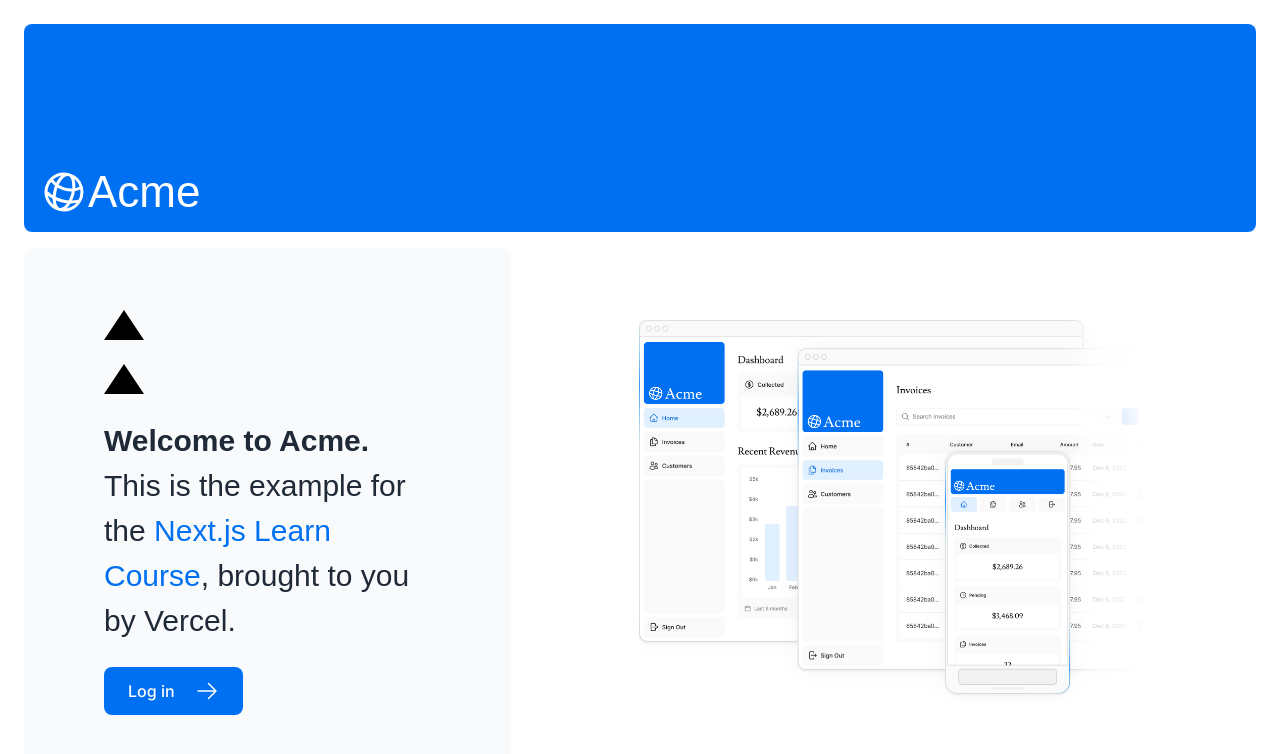
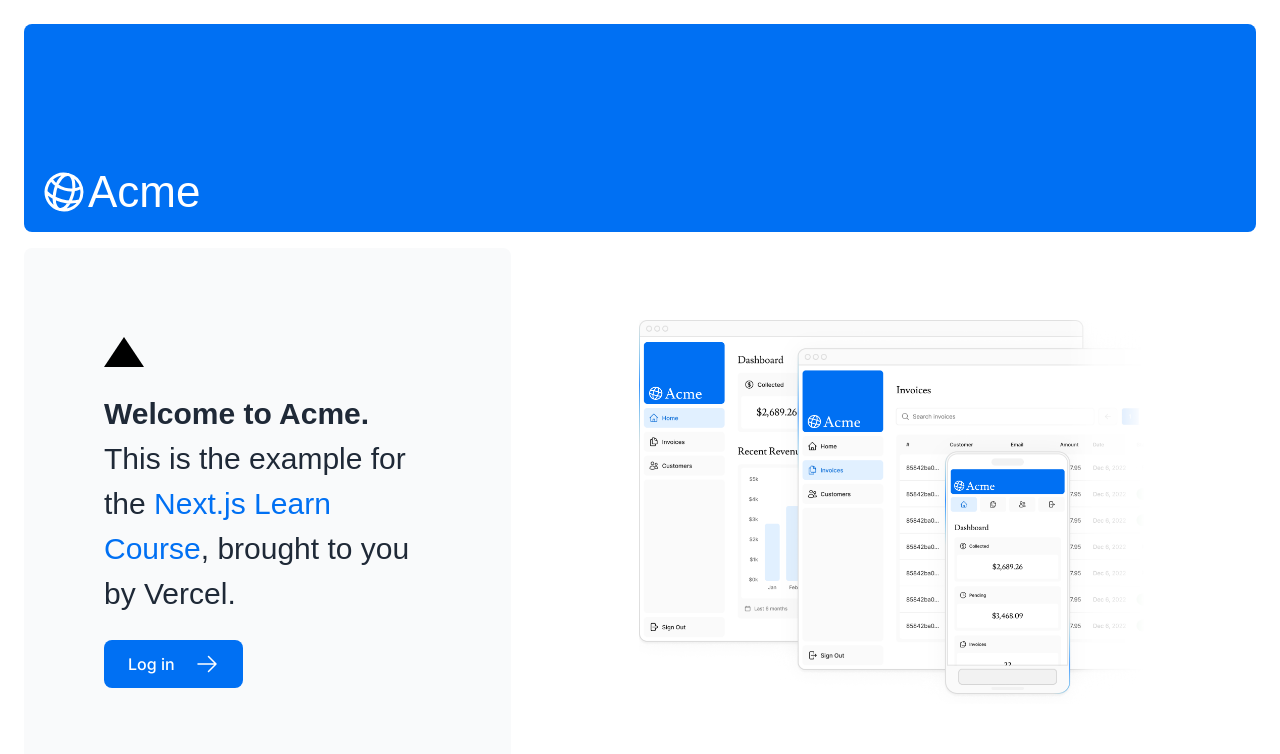
Before and after one commit to daiksud/nextjs-dashboard, a Next.js app: page / in a window 1280 px wide. Shown: the top 754 px of the page. Built offline with nearby package versions, Linux system fonts and the light colour scheme; a web font is replaced by a local one.

Commit message:
chore: remove css module triangle

```diff
--- a/app/page.tsx
+++ b/app/page.tsx
@@ -13,7 +13,6 @@
       </div>
       <div className="mt-4 flex grow flex-col gap-4 md:flex-row">
         <div className="flex flex-col justify-center gap-6 rounded-lg bg-gray-50 px-6 py-10 md:w-2/5 md:px-20">
-          <div className={styles.shape}></div>
           <div className="h-0 w-0 border-b-[30px] border-l-[20px] border-r-[20px] border-b-black border-l-transparent border-r-transparent" />
           <p
             className={`${lusitana.className} text-xl text-gray-800 md:text-3xl md:leading-normal `}
--- a/app/ui/home.module.css
+++ /dev/null
@@ -1,7 +0,0 @@
-.shape {
-  height: 0;
-  width: 0;
-  border-bottom: 30px solid black;
-  border-left: 20px solid transparent;
-  border-right: 20px solid transparent;
-}
```
